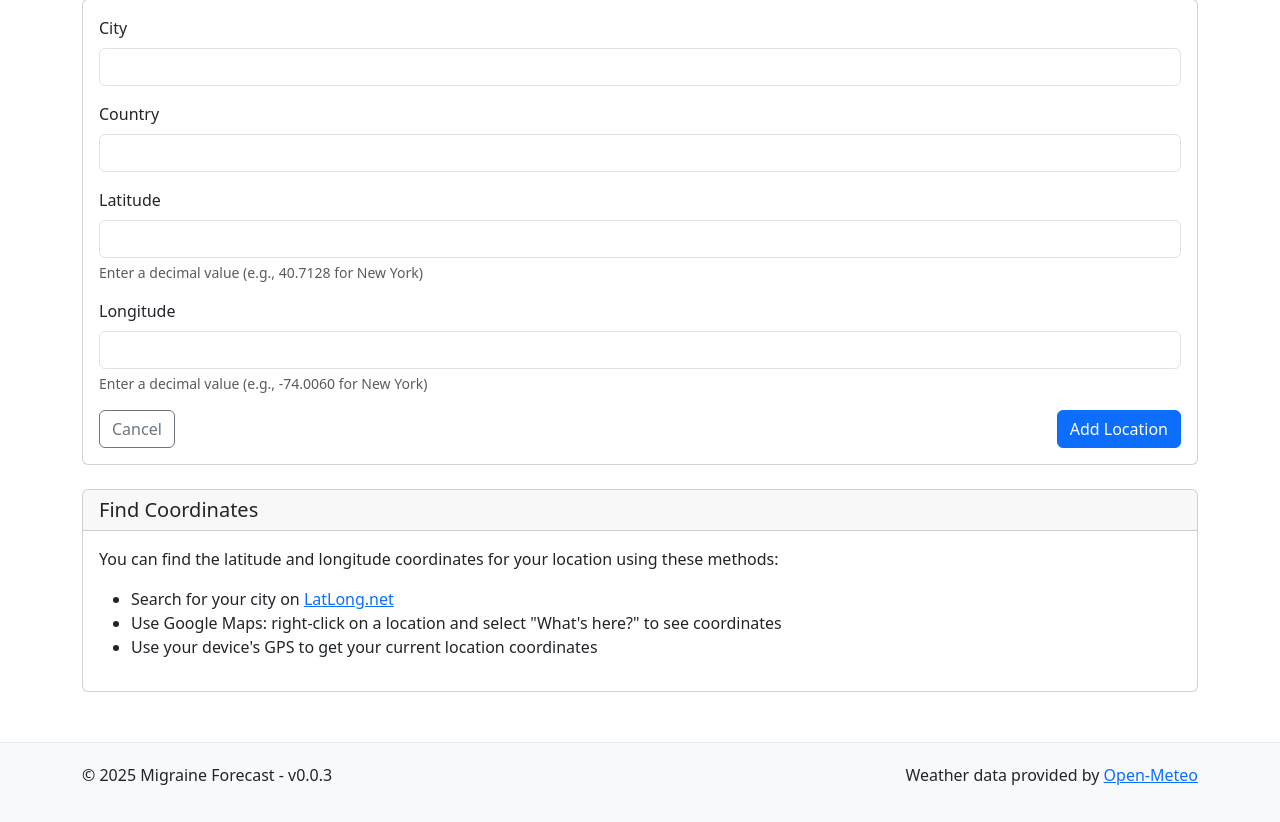
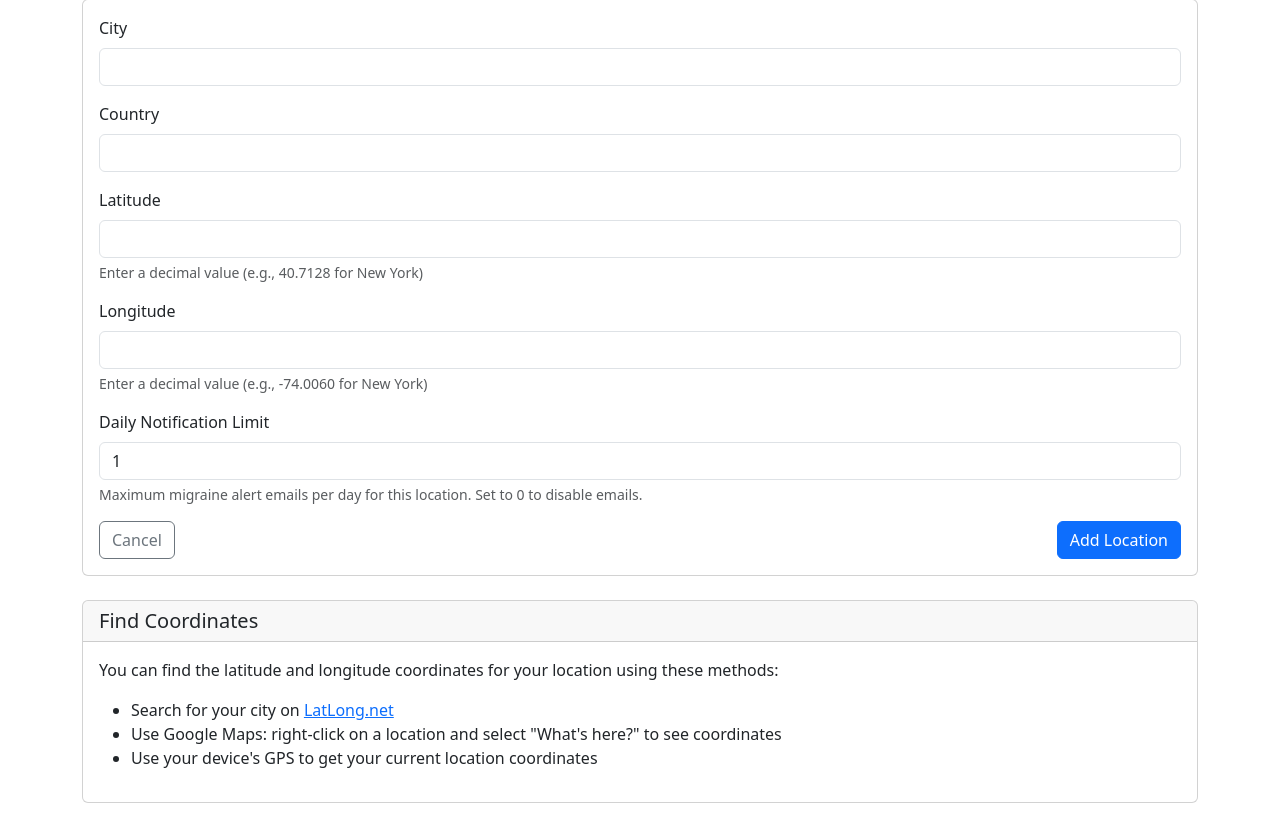
Before and after one commit to alexandrosm77/migraine_forecast, a Django app: page /locations/add/ in a window 1280 px wide. Shown: the part 153-975 px from the top of the page. Before the commit the page ends 938 px from the top, so only its background shows below. Run offline with Django 5.2, Linux system fonts and the light colour scheme; the visitor is signed in with stand-in values (Sample User, id 1).

Commit message:
Add daily notification limit for migraine alerts per location
Introduced a configurable per-location `daily_notification_limit` to control the maximum number of migraine alert emails sent daily. Updated the models, views, templates, and notification logic to support this feature. Includes validation, UI updates for settings, and migration.

```diff
--- a/forecast/models.py
+++ b/forecast/models.py
@@ -11,6 +11,7 @@ class Location(models.Model):
     country = models.CharField(max_length=100)
     latitude = models.FloatField()
     longitude = models.FloatField()
+    daily_notification_limit = models.IntegerField(default=1, help_text="Maximum migraine alert emails per day for this location (0 = disabled)")
     created_at = models.DateTimeField(auto_now_add=True)
     updated_at = models.DateTimeField(auto_now=True)
 
--- a/forecast/templates/forecast/location_add.html
+++ b/forecast/templates/forecast/location_add.html
@@ -28,6 +28,11 @@
                     <input type="number" class="form-control" id="longitude" name="longitude" step="0.0001" required>
                     <div class="form-text">Enter a decimal value (e.g., -74.0060 for New York)</div>
                 </div>
+                <div class="mb-3">
+                    <label for="daily_notification_limit" class="form-label">Daily Notification Limit</label>
+                    <input type="number" class="form-control" id="daily_notification_limit" name="daily_notification_limit" min="0" step="1" value="1">
+                    <div class="form-text">Maximum migraine alert emails per day for this location. Set to 0 to disable emails.</div>
+                </div>
                 <div class="d-flex justify-content-between">
                     <a href="{% url 'forecast:location_list' %}" class="btn btn-outline-secondary">Cancel</a>
                     <button type="submit" class="btn btn-primary">Add Location</button>
--- a/forecast/views.py
+++ b/forecast/views.py
@@ -68,15 +68,25 @@ def location_add(request):
         country = request.POST.get('country')
         latitude = request.POST.get('latitude')
         longitude = request.POST.get('longitude')
+        daily_limit = request.POST.get('daily_notification_limit')
 
         if city and country and latitude and longitude:
             try:
+                # Validate and clamp daily limit
+                try:
+                    daily_limit_val = int(daily_limit) if daily_limit is not None and daily_limit != '' else 1
+                except ValueError:
+                    daily_limit_val = 1
+                if daily_limit_val < 0:
+                    daily_limit_val = 0
+
                 location = Location.objects.create(
                     user=request.user,
                     city=city,
                     country=country,
                     latitude=float(latitude),
-                    longitude=float(longitude)
+                    longitude=float(longitude),
+                    daily_notification_limit=daily_limit_val,
                 )
 
                 # Fetch initial forecast for the new location
@@ -95,6 +105,23 @@ def location_add(request):
 def location_detail(request, location_id):
     """View for location details."""
     location = get_object_or_404(Location, id=location_id, user=request.user)
+
+    # Handle updates to notification settings
+    if request.method == 'POST':
+        daily_limit = request.POST.get('daily_notification_limit')
+        try:
+            daily_limit_val = int(daily_limit) if daily_limit is not None and daily_limit != '' else location.daily_notification_limit
+        except ValueError:
+            daily_limit_val = location.daily_notification_limit
+        if daily_limit_val < 0:
+            daily_limit_val = 0
+        if daily_limit_val != location.daily_notification_limit:
+            location.daily_notification_limit = daily_limit_val
+            location.save(update_fields=['daily_notification_limit'])
+            messages.success(request, 'Notification settings updated.')
+        else:
+            messages.info(request, 'No changes to notification settings.')
+        return redirect('forecast:location_detail', location_id=location.id)
 
     # Get recent forecasts
 
@@ -121,6 +148,20 @@ def location_detail(request, location_id):
         location=location
     ).order_by('-prediction_time')[:5]
 
+    # Compute today's notification usage for this location
+    from django.utils import timezone as dj_timezone
+    now = dj_timezone.now()
+    start_of_day = now.replace(hour=0, minute=0, second=0, microsecond=0)
+    end_of_day = start_of_day + timedelta(days=1)
+    sent_today = MigrainePrediction.objects.filter(
+        user=request.user,
+        location=location,
+        notification_sent=True,
+        prediction_time__gte=start_of_day,
+        prediction_time__lt=end_of_day,
+    ).count()
+    remaining_today = max(location.daily_notification_limit - sent_today, 0)
+
     # Get comparison data if available
     comparison_reports = WeatherComparisonReport.objects.filter(
         location=location,
@@ -132,6 +173,8 @@ def location_detail(request, location_id):
         'forecasts': forecasts,
         'predictions': predictions,
         'comparison_reports': comparison_reports,
+        'sent_today': sent_today,
+        'remaining_today': remaining_today,
     }
 
     return render(request, 'forecast/location_detail.html', context)
```
Also changed, not shown: forecast/notification_service.py (+29 -1 lines), forecast/templates/forecast/location_detail.html (+24 -1 lines), forecast/migrations/0003_location_daily_notification_limit.py (added).
